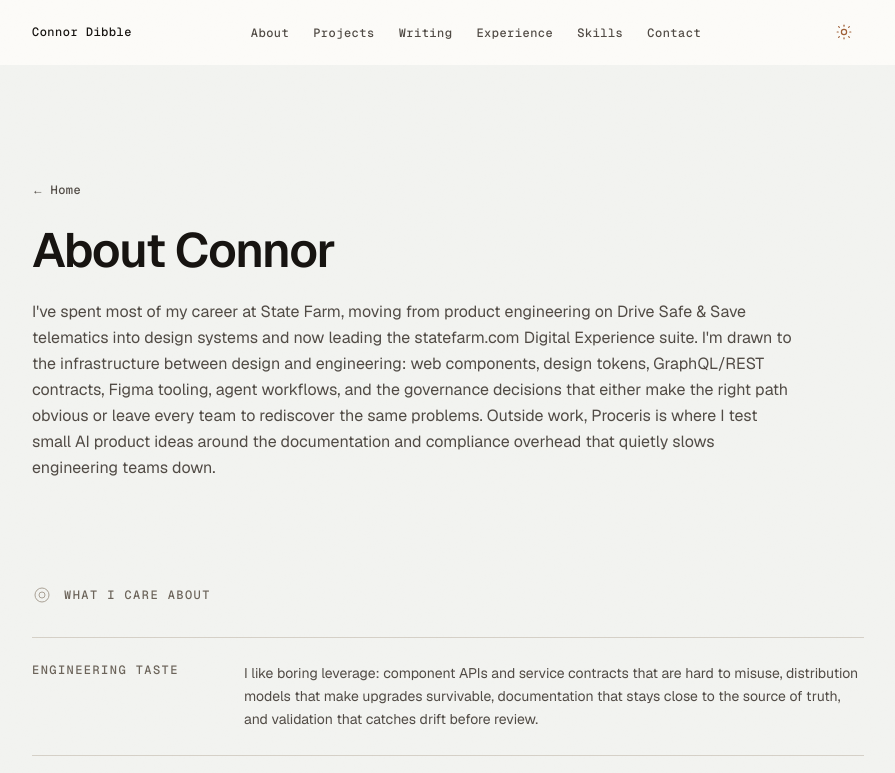
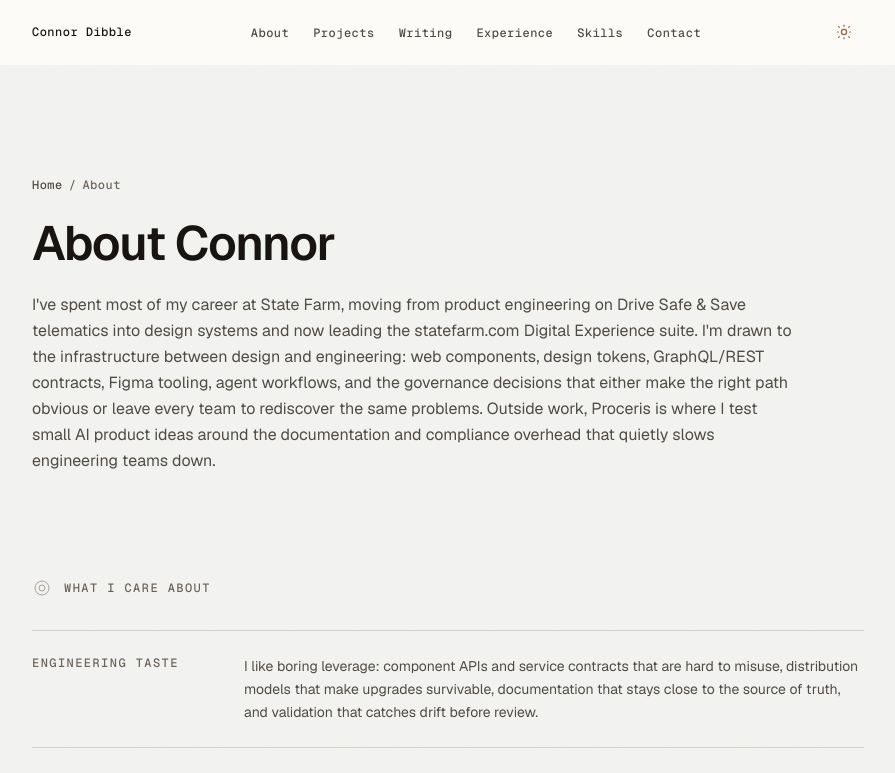
Before and after one commit to connordibble/connordibble.dev, a Next.js app: page /about in a window 1280 px wide. Shown: the top 773 px of the page, without its empty margins (192-1087 px from the left). Built offline with nearby package versions, Linux system fonts and the light colour scheme.

Commit message:
feat: add breadcrumb navigation to nested routes

```diff
--- a/src/app/about/page.tsx
+++ b/src/app/about/page.tsx
@@ -1,5 +1,6 @@
 import type { Metadata } from "next";
 import Link from "next/link";
+import { Breadcrumbs } from "@/components/breadcrumbs";
 import { Footer } from "@/components/footer";
 import { Nav } from "@/components/nav";
 import { SectionLabel } from "@/components/section-label";
@@ -31,13 +32,9 @@ export default function AboutPage() {
       <Nav />
       <main id="main-content" tabIndex={-1} className="flex-1">
         <section className="container-wide pt-20 pb-8 sm:pt-28 sm:pb-10">
-          <Link
-            href="/"
-            className="text-link inline-flex items-center gap-1.5 font-mono text-caption text-text-muted transition-colors duration-150"
-          >
-            <span aria-hidden>←</span>
-            <span>Home</span>
-          </Link>
+          <Breadcrumbs
+            items={[{ label: "Home", href: "/" }, { label: "About" }]}
+          />
           <h1 className="mt-6 text-[40px] font-semibold tracking-tight text-text text-pretty sm:text-display">
             About Connor
           </h1>
--- a/src/app/layout.tsx
+++ b/src/app/layout.tsx
@@ -2,6 +2,7 @@ import type { Metadata, Viewport } from "next";
 import { Geist, Geist_Mono } from "next/font/google";
 import Script from "next/script";
 import { RouteScrollManager } from "@/components/route-scroll-manager";
+import { SITE_URL } from "@/lib/site";
 import "./globals.css";
 
 const geistSans = Geist({
@@ -26,11 +27,11 @@ export const metadata: Metadata = {
   description: siteDescription,
   authors: [{ name: "Connor Dibble" }],
   creator: "Connor Dibble",
-  metadataBase: new URL("https://connordibble.dev"),
+  metadataBase: new URL(SITE_URL),
   openGraph: {
     title: siteTitle,
     description: siteDescription,
-    url: "https://connordibble.dev",
+    url: SITE_URL,
     siteName: "connordibble.dev",
     type: "website",
   },
--- a/src/app/projects/[slug]/page.tsx
+++ b/src/app/projects/[slug]/page.tsx
@@ -2,6 +2,7 @@ import type { Metadata } from "next";
 import Link from "next/link";
 import { notFound } from "next/navigation";
 import { Nav } from "@/components/nav";
+import { Breadcrumbs } from "@/components/breadcrumbs";
 import { Footer } from "@/components/footer";
 import { SectionLabel } from "@/components/section-label";
 import { getDetailProjects, getProjectBySlug } from "@/data/projects";
@@ -46,13 +47,13 @@ export default async function ProjectDetailPage({
       <Nav />
       <main id="main-content" tabIndex={-1} className="flex-1">
         <article className="container-wide pt-20 pb-16 sm:pt-28 sm:pb-24">
-          <Link
-            href="/projects"
-            className="text-link inline-flex items-center gap-1.5 font-mono text-caption text-text-muted transition-colors duration-150"
-          >
-            <span aria-hidden>←</span>
-            <span>All projects</span>
-          </Link>
+          <Breadcrumbs
+            items={[
+              { label: "Home", href: "/" },
+              { label: "Projects", href: "/projects" },
+              { label: title },
+            ]}
+          />
 
           <header className="mt-6">
             <SectionLabel mark="asterisk">Project</SectionLabel>
--- a/src/app/projects/page.tsx
+++ b/src/app/projects/page.tsx
@@ -1,6 +1,6 @@
 import type { Metadata } from "next";
-import Link from "next/link";
 import { Nav } from "@/components/nav";
+import { Breadcrumbs } from "@/components/breadcrumbs";
 import { Footer } from "@/components/footer";
 import { ProjectCard } from "@/components/project-card";
 import { SectionLabel } from "@/components/section-label";
@@ -21,13 +21,9 @@ export default function ProjectsPage() {
           id="projects-top"
           className="container-wide pt-20 pb-8 sm:pt-28 sm:pb-10"
         >
-          <Link
-            href="/"
-            className="text-link inline-flex items-center gap-1.5 font-mono text-caption text-text-muted transition-colors duration-150"
-          >
-            <span aria-hidden>←</span>
-            <span>Home</span>
-          </Link>
+          <Breadcrumbs
+            items={[{ label: "Home", href: "/" }, { label: "Projects" }]}
+          />
           <h1 className="mt-6 text-[40px] sm:text-display font-semibold tracking-tight text-text text-pretty">
             Projects
           </h1>
--- a/src/app/writing/[slug]/page.tsx
+++ b/src/app/writing/[slug]/page.tsx
@@ -2,6 +2,7 @@ import type { Metadata } from "next";
 import type { ReactNode } from "react";
 import Link from "next/link";
 import { notFound } from "next/navigation";
+import { Breadcrumbs } from "@/components/breadcrumbs";
 import { Footer } from "@/components/footer";
 import { Nav } from "@/components/nav";
 import { RelatedReading } from "@/components/related-reading";
@@ -59,13 +60,13 @@ export default async function WritingPostPage({
       <Nav />
       <main id="main-content" tabIndex={-1} className="flex-1">
         <article className="container-wide pt-20 pb-16 sm:pt-28 sm:pb-24">
-          <Link
-            href="/writing"
-            className="text-link inline-flex items-center gap-1.5 font-mono text-caption text-text-muted transition-colors duration-150"
-          >
-            <span aria-hidden>←</span>
-            <span>Writing</span>
-          </Link>
+          <Breadcrumbs
+            items={[
+              { label: "Home", href: "/" },
+              { label: "Writing", href: "/writing" },
+              { label: post.title },
+            ]}
+          />
 
           <header className="mt-6 max-w-3xl">
             <SectionLabel mark="asterisk">Essay</SectionLabel>
--- a/src/app/writing/page.tsx
+++ b/src/app/writing/page.tsx
@@ -1,5 +1,6 @@
 import type { Metadata } from "next";
 import Link from "next/link";
+import { Breadcrumbs } from "@/components/breadcrumbs";
 import { Footer } from "@/components/footer";
 import { Nav } from "@/components/nav";
 import { SectionLabel } from "@/components/section-label";
@@ -20,13 +21,9 @@ export default function WritingPage() {
       <Nav />
       <main id="main-content" tabIndex={-1} className="flex-1">
         <section className="container-wide pt-20 pb-8 sm:pt-28 sm:pb-10">
-          <Link
-            href="/"
-            className="text-link inline-flex items-center gap-1.5 font-mono text-caption text-text-muted transition-colors duration-150"
-          >
-            <span aria-hidden>←</span>
-            <span>Home</span>
-          </Link>
+          <Breadcrumbs
+            items={[{ label: "Home", href: "/" }, { label: "Writing" }]}
+          />
           <h1 className="mt-6 text-[40px] font-semibold tracking-tight text-text text-pretty sm:text-display">
             Writing
           </h1>
--- /dev/null
+++ b/src/components/breadcrumbs.tsx
@@ -0,0 +1,67 @@
+import Link from "next/link";
+import { SITE_URL } from "@/lib/site";
+
+export type Crumb = {
+  label: string;
+  /** Omit on the final crumb (the current page). */
+  href?: string;
+};
+
+/**
+ * Breadcrumb trail for nested routes. The last item renders as the current
+ * page (non-link, aria-current); every other item links toward home. Emits a
+ * schema.org BreadcrumbList alongside the visible nav.
+ */
+export function Breadcrumbs({ items }: { items: Crumb[] }) {
+  const jsonLd = {
+    "@context": "https://schema.org",
+    "@type": "BreadcrumbList",
+    itemListElement: items.map((item, index) => ({
+      "@type": "ListItem",
+      position: index + 1,
+      name: item.label,
+      ...(item.href ? { item: `${SITE_URL}${item.href}` } : {}),
+    })),
+  };
+
+  return (
+    <nav aria-label="Breadcrumb">
+      <ol className="flex flex-wrap items-center gap-1.5 font-mono text-caption text-text-muted">
+        {items.map((item, index) => {
+          const isCurrent = index === items.length - 1;
+          return (
+            <li
+              key={`${item.label}-${index}`}
+              className="flex min-w-0 items-center gap-1.5"
+            >
+              {!isCurrent && item.href ? (
+                <Link
+                  href={item.href}
+                  className="text-link transition-colors duration-150"
+                >
+                  {item.label}
+                </Link>
+              ) : (
+                <span
+                  aria-current="page"
+                  className="block max-w-[14rem] truncate text-text-subtle sm:max-w-[28rem]"
+                >
+                  {item.label}
+                </span>
+              )}
+              {!isCurrent ? (
+                <span aria-hidden className="text-text-subtle">
+                  /
+                </span>
+              ) : null}
+            </li>
+          );
+        })}
+      </ol>
+      <script
+        type="application/ld+json"
+        dangerouslySetInnerHTML={{ __html: JSON.stringify(jsonLd) }}
+      />
+    </nav>
+  );
+}
--- /dev/null
+++ b/src/lib/site.ts
@@ -0,0 +1,2 @@
+/** Canonical site origin, used for metadata and structured data. */
+export const SITE_URL = "https://connordibble.dev";
```
